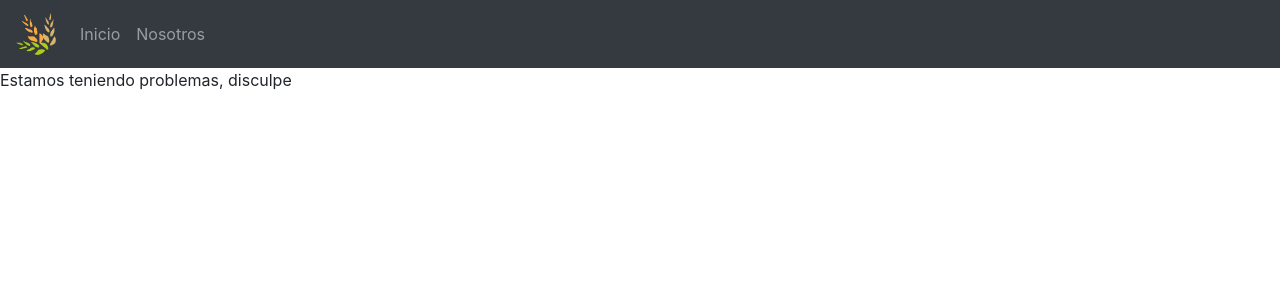
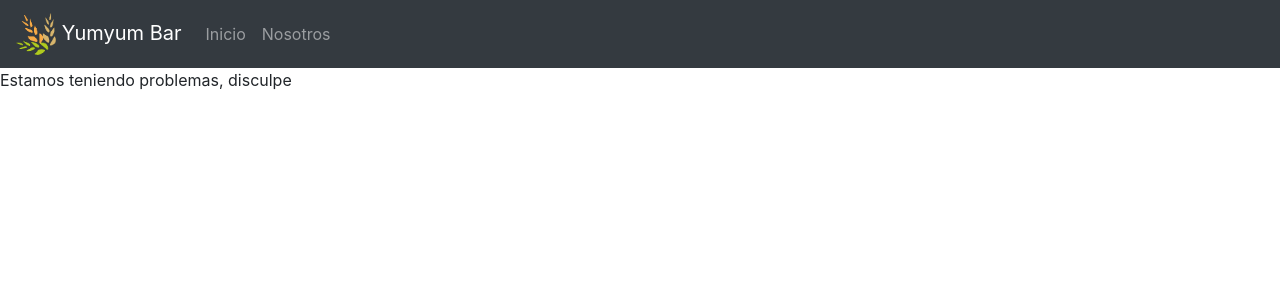
Before and after one commit to onericky/cereal-project, a PHP site: page /index.php in a window 1280 px wide. Shown: the top 300 px of the page. Run offline with PHP 8.4, Linux system fonts and the light colour scheme; data that the repository does not hold is empty; some libraries are stand-ins or nearby versions.

Commit message:
change title and icon in header

```diff
--- a/header.php
+++ b/header.php
@@ -5,6 +5,7 @@
     <link rel="stylesheet" type="text/css" href="./assets/slick/slick.css"/>
 	<link rel="stylesheet" type="text/css" href="./assets/slick/slick-theme.css"/>
 	<link rel="stylesheet" type="text/css" href="./assets/css/style.css"/>
+	<link rel="icon" href="./assets/images/logo.png">
 
     <script src="https://ajax.googleapis.com/ajax/libs/jquery/3.3.1/jquery.min.js"></script>
 	<script src="https://cdnjs.cloudflare.com/ajax/libs/popper.js/1.14.3/umd/popper.min.js"></script>
@@ -12,16 +13,15 @@
 	<script type="text/javascript" src="//code.jquery.com/jquery-1.11.0.min.js"></script>
 	<script type="text/javascript" src="//code.jquery.com/jquery-migrate-1.2.1.min.js"></script>
 	<script type="text/javascript" src="./assets/slick/slick.min.js"></script>
-	<title>Cereals & Milks</title>
+	<title>Yumyum Bar</title>
 </head>
 <body>
 	<nav class="navbar navbar-expand-sm bg-dark navbar-dark">
-	<!-- Brand/logo -->
 		<a class="navbar-brand" href="./">
 			<img src="./assets/images/logo.png" alt="logo" style="width:40px;">
+			Yumyum Bar
 		</a>
 
-	<!-- Links -->
 		<ul class="navbar-nav">
 			<li class="nav-item">
 				<a class="nav-link" href="./">Inicio</a>
```
Lines whose indentation alone changed are shown as unchanged.
